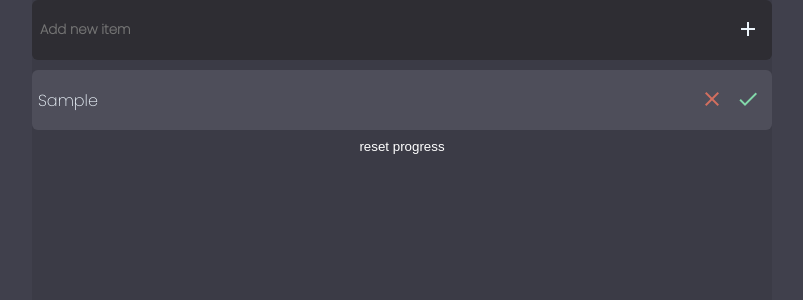
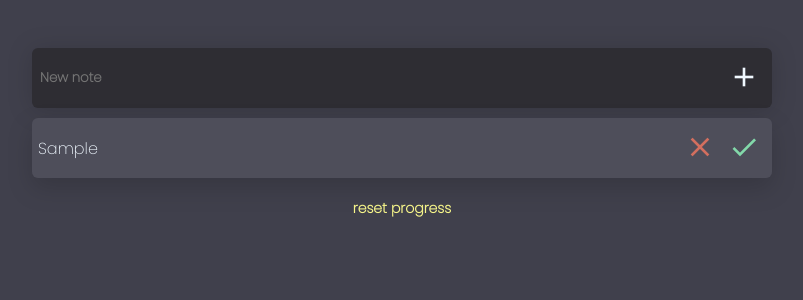
Before and after one commit to lucianoaraus/todo-react-app, a React (Create React App) app: page / in a window 1280 px wide. Both pictures are taken after typing "Sample" into the empty fields and a click on the button "add". Shown: the top 300 px of the page, without its empty margins (238-1041 px from the left). Built offline with nearby package versions, Linux system fonts and the light colour scheme.

Commit message:
new task input bug fixed

```diff
--- a/src/components/Item/styles.scss
+++ b/src/components/Item/styles.scss
@@ -9,6 +9,7 @@
   border-radius: 6px;
 
   background-color: #4e4e5a;
+  filter: drop-shadow(0px 10px 12px #00000026);
 }
 
 .item-text {
@@ -22,9 +23,11 @@
 }
 
 .remove-icon {
+  font-size: 32px;
   color: #d36f5f;
 }
 
 .check-icon {
+  font-size: 32px;
   color: #83d9aa;
 }
--- a/src/components/ListContainer/index.js
+++ b/src/components/ListContainer/index.js
@@ -13,7 +13,6 @@ function ListContainer() {
   return (
     <div className="list-container">
       <NewItem />
-
       {tasks
         .filter((t) => !t.deleted)
         .map((task) => {
@@ -24,10 +23,7 @@ function ListContainer() {
           }
         })}
 
-      <button
-        style={{ background: "none", border: "none", color: "white" }}
-        onClick={() => resetTasks()}
-      >
+      <button className="reset-button" onClick={() => resetTasks()}>
         reset progress
       </button>
     </div>
--- a/src/components/ListContainer/styles.scss
+++ b/src/components/ListContainer/styles.scss
@@ -4,6 +4,16 @@
 
   width: 740px;
   height: 500px;
+  margin-top: 48px;
+}
 
-  background-color: #3b3b46;
+.reset-button {
+  padding-top: 12px;
+  padding-bottom: 20px;
+  font-family: "Poppins", sans-serif;
+  font-weight: bold;
+  font-size: 14px;
+  background: none;
+  border: none;
+  color: #f8f78b;
 }
--- a/src/components/NewItem/index.js
+++ b/src/components/NewItem/index.js
@@ -17,9 +17,12 @@ function NewItem() {
     <form className="new-item-container" onSubmit={handleSubmit(onSubmit)}>
       <input
         className="new-item-input"
-        placeholder="Add new item"
-        maxLength="60"
-        /*TODO: si supera el largo establecido tirar error */
+        placeholder="New note"
+        maxLength="50"
+        autoComplete="off"
+        onKeyPress={(e) => {
+          e.key === "Enter" && e.preventDefault();
+        }}
         {...register("data")}
       />
       <button
--- a/src/components/NewItem/styles.scss
+++ b/src/components/NewItem/styles.scss
@@ -9,6 +9,7 @@
   border-radius: 6px;
 
   background-color: #2e2d33;
+  filter: drop-shadow(0px 2px 12px #00000026);
 }
 
 .new-item-input {
@@ -28,5 +29,6 @@
 }
 
 .plus-icon {
+  font-size: 32px;
   color: #f0f8ff;
 }
--- a/src/components/RealizedItem/styles.scss
+++ b/src/components/RealizedItem/styles.scss
@@ -23,9 +23,11 @@
 }
 
 .remove-icon {
+  font-size: 32px;
   color: #d36f5f;
 }
 
 .check-icon {
+  font-size: 32px;
   color: #83d9aa;
 }
--- a/src/components/context/ListContext.js
+++ b/src/components/context/ListContext.js
@@ -6,6 +6,7 @@ const ListProvider = ({ children }) => {
   const [tasks, setTasks] = useState([]);
 
   const addNewTask = (cont) => {
+    console.log("data desde context", cont);
     const text = cont.data;
     setTasks([
       ...tasks,
@@ -48,8 +49,6 @@ const ListProvider = ({ children }) => {
     setTasks([]);
   };
 
-  console.log("tasks desde context", tasks);
-
   const data = {
     tasks,
     addNewTask,
```
